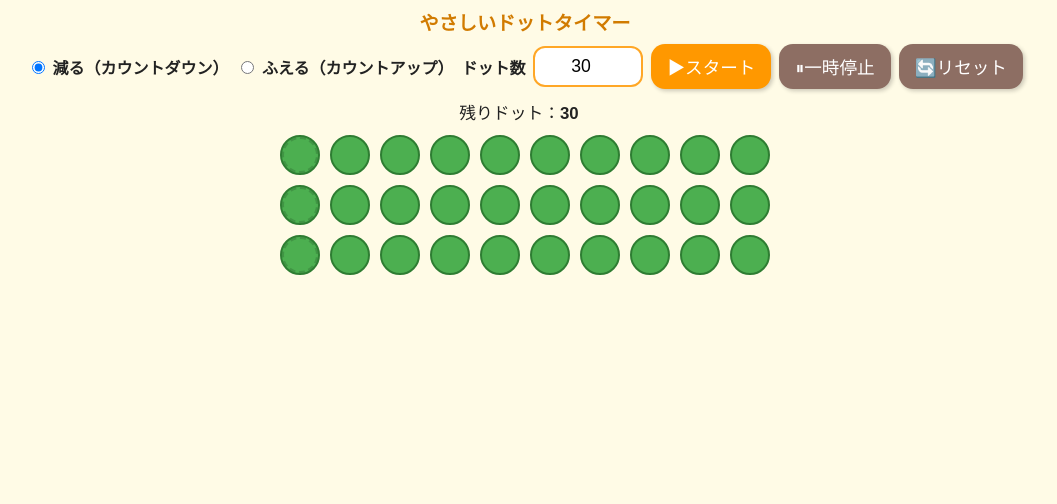
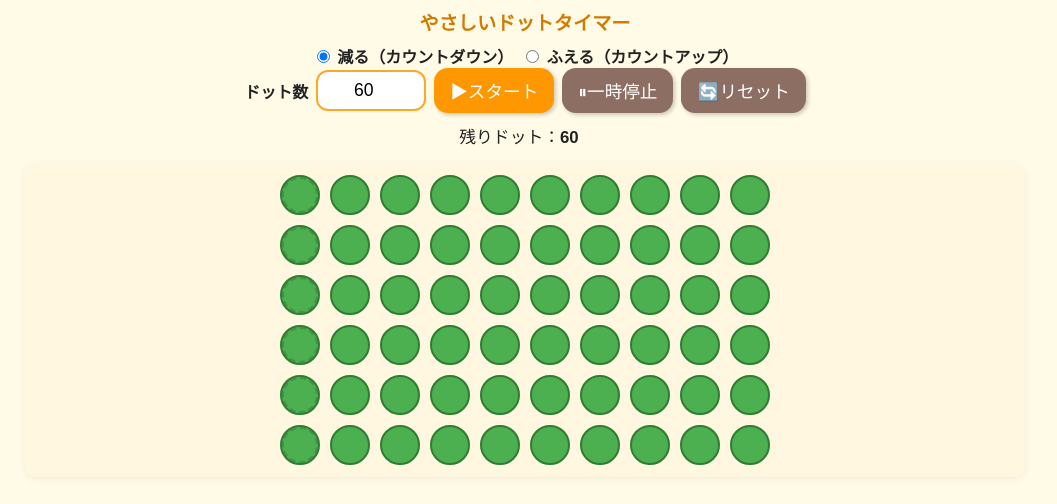
Before and after one commit to tkk-fk/dotto-timer, a plain HTML site: page index.html in a window 1280 px wide. Shown: the whole page, without its empty margins (115-1172 px from the left). Drawn offline with Linux system fonts and the light colour scheme.

Commit message:
Update index.html

```diff
--- a/index.html
+++ b/index.html
@@ -3,30 +3,22 @@
 <head>
   <meta charset="utf-8" />
   <meta name="viewport" content="width=device-width,initial-scale=1,viewport-fit=cover" />
-  <title>やさしいドットタイマー（一画面フィット）</title>
+  <title>やさしいドットタイマー（オートスクロール）</title>
   <style>
-    :root{
-      --dot-size: 40;   /* 基準ドット(px) - 実サイズはscaleで調整 */
-      --gap: 10;        /* 基準すき間(px) */
-      --scale: 1;       /* 自動計算した拡大縮小率 */
-    }
+    :root{ --dot-size:40px; --gap:10px; }
     *{ box-sizing:border-box }
     html,body{ height:100%; }
     body{
       margin:0;
       font-family:"Rounded Mplus 1c","Hiragino Maru Gothic ProN",sans-serif;
       background:#fffbe6; color:#222;
-      overflow:hidden; /* スクロールさせない */
+      /* ← スクロールOKに */
+      overflow:auto;
+      padding: calc(env(safe-area-inset-top) + 8px) 12px calc(env(safe-area-inset-bottom) + 8px);
     }
-    .app{
-      min-height:100svh; /* アドレスバー高さ変動に強い */
-      display:flex; flex-direction:column;
-      padding: calc(env(safe-area-inset-top) + 8px) 12px calc(env(safe-area-inset-bottom) + 8px);
-      gap:8px;
-    }
-    h1{ font-size:1.2rem; margin:0; color:#d17b00; text-align:center }
-    .topBar{ display:flex; flex-wrap:wrap; gap:8px; justify-content:center; align-items:center }
-    label{ font-weight:600; }
+    h1{ font-size:1.2rem; margin:0 0 8px; color:#d17b00; text-align:center }
+    .bar{ display:flex; flex-wrap:wrap; gap:8px; justify-content:center; align-items:center }
+    label{ font-weight:600 }
     input[type=number]{
       font-size:1.1rem; width:110px; padding:8px 10px; border-radius:12px;
       border:2px solid #ffa726; text-align:center; background:#fff;
@@ -36,30 +28,27 @@
       background:#ff9800; color:#fff; cursor:pointer; box-shadow:2px 2px 4px rgba(0,0,0,.2)
     }
     button.secondary{ background:#8d6e63 }
-    .statusRow{
-      display:flex; justify-content:center; gap:12px; align-items:center;
-      font-size:1.05rem; min-height:1.8em; text-align:center;
-    }
+    .status{ display:flex; justify-content:center; gap:12px; align-items:center;
+             font-size:1.05rem; min-height:1.8em; text-align:center; margin:8px 0 12px }
     .done{ font-weight:700; color:#2e7d32; }
 
-    /* グリッド領域は余り高さすべてを使い、内部をscaleでフィットさせる */
+    /* ドット領域：スクロール可能に */
     .gridWrap{
-      flex:1 1 auto;
-      display:flex; justify-content:center; align-items:flex-start;
-      overflow:hidden; /* はみ出しを見せない */
+      max-width:1000px; margin:0 auto;
+      border-radius:12px; background:#fff7df; padding:12px;
+      box-shadow: 0 2px 8px rgba(0,0,0,.06);
+      max-height: 70vh;            /* 画面の7割高さに収めて、外はページスクロール */
+      overflow:auto;               /* ← ここでスクロール可能 */
+      scroll-behavior: smooth;     /* JSのscrollIntoViewと相性◎ */
     }
     .dots{
-      --dsz: calc(var(--dot-size) * 1px);
-      --ggp: calc(var(--gap) * 1px);
       display:grid;
-      grid-template-columns: repeat(10, var(--dsz)); /* 10列固定で“10のまとまり”を守る */
-      gap: var(--ggp);
-      transform: scale(var(--scale));
-      transform-origin: top center;
-      will-change: transform;
+      grid-template-columns: repeat(10, var(--dot-size));
+      gap: var(--gap);
+      justify-content:center;
     }
     .dot{
-      width:var(--dsz); height:var(--dsz); border-radius:50%;
+      width:var(--dot-size); height:var(--dot-size); border-radius:50%;
       background:#4caf50; border:2px solid #2e7d32;
       transition:opacity .2s, background .2s, border-color .2s;
     }
@@ -67,7 +56,7 @@
     .dot:nth-child(10n+1){ outline:2px dashed rgba(0,0,0,0.15); outline-offset:-4px }
 
     @media (max-width:480px){
-      :root{ --gap: 6; } /* モバイルは隙間を少し詰める */
+      :root{ --dot-size:28px; --gap:6px }
     }
     @media (prefers-reduced-motion: reduce){
       .dot{ transition:none !important; }
@@ -75,32 +64,33 @@
   </style>
 </head>
 <body>
-  <div class="app">
   <h1>やさしいドットタイマー</h1>
 
-    <div class="topBar" role="radiogroup" aria-label="モード選択">
+  <div class="bar" role="radiogroup" aria-label="モード選択">
     <label><input type="radio" name="mode" value="down" checked> 減る（カウントダウン）</label>
     <label><input type="radio" name="mode" value="up"> ふえる（カウントアップ）</label>
+  </div>
+
+  <div class="bar">
     <label for="count">ドット数</label>
-      <input id="count" type="number" min="1" max="3600" value="30" />
+    <input id="count" type="number" min="1" max="3600" value="60" />
     <button id="start">▶スタート</button>
     <button id="pause" class="secondary">⏸一時停止</button>
     <button id="reset" class="secondary">🔄リセット</button>
   </div>
 
-    <div class="statusRow" aria-live="polite">
-      <div><span id="label">残りドット</span>：<strong id="primaryNumber">30</strong></div>
+  <div class="status" aria-live="polite">
+    <div><span id="label">残りドット</span>：<strong id="primaryNumber">60</strong></div>
     <div class="done" id="doneText"></div>
   </div>
 
   <div class="gridWrap" id="gridWrap">
     <div class="dots" id="dots" aria-label="ドット表示領域"></div>
   </div>
-  </div>
 
   <script>
     (function(){
-      const dots = document.getElementById('dots');
+      const dotsEl = document.getElementById('dots');
       const wrap = document.getElementById('gridWrap');
       const countInput = document.getElementById('count');
       const startBtn = document.getElementById('start');
@@ -111,12 +101,12 @@
       const doneEl = document.getElementById('doneText');
       const modeRadios = document.querySelectorAll('input[name="mode"]');
 
-      let total = norm(parseInt(countInput.value,10) || 30);
+      let total = clamp(parseInt(countInput.value,10) || 60);
       let mode = getMode();
       let timer = null;
       let nextIndex = (mode==='down') ? total-1 : 0;
 
-      // WebAudio（3回ビープ用）
+      // WebAudio（3回ビープ）
       let audioCtx = null;
       function ensureAudio(){
         try{
@@ -128,65 +118,61 @@
         }catch(e){}
       }
 
-      function norm(v){ return Math.max(1, Math.min(3600, v)); }
+      function clamp(v){ return Math.max(1, Math.min(3600, v)); }
       function getMode(){ return (Array.from(modeRadios).find(r=>r.checked)?.value)||'down'; }
 
       function buildDots(n){
-        dots.innerHTML = '';
+        dotsEl.innerHTML = '';
         const startHidden = (mode==='up');
         for(let i=0;i<n;i++){
           const el = document.createElement('span');
           el.className = 'dot' + (startHidden ? ' hidden' : '');
           el.setAttribute('data-index', i);
-          dots.appendChild(el);
+          dotsEl.appendChild(el);
         }
         if(mode==='down'){ labelEl.textContent='残りドット'; primaryEl.textContent=n; nextIndex=n-1; }
         else{ labelEl.textContent='経過ドット'; primaryEl.textContent=0; nextIndex=0; }
         doneEl.textContent = '';
-        fitToScreen(); // ← ここで一画面フィット
+
+        // 初期スクロール位置：次に変化するドットを見せる
+        scrollToIndex(nextIndex, {instant:true});
       }
 
-      // ■ 一画面フィット：10列固定のままグリッド全体をscaleでズーム
-      function fitToScreen(){
-        const cols = 10;
-        const rows = Math.ceil(total / cols);
-        const baseDot = parseFloat(getComputedStyle(document.documentElement).getPropertyValue('--dot-size')) || 40;
-        const baseGap = parseFloat(getComputedStyle(document.documentElement).getPropertyValue('--gap')) || 10;
-
-        const reqW = cols*baseDot + (cols-1)*baseGap;
-        const reqH = rows*baseDot + (rows-1)*baseGap;
-
-        const availW = wrap.clientWidth;
-        const availH = wrap.clientHeight;
-
-        // 1より大きく拡大はしない（見た目を破壊しないため）
-        const s = Math.min(availW/reqW, availH/reqH, 1);
-        document.documentElement.style.setProperty('--scale', String(s));
+      // 進行に合わせて自動スクロール
+      function scrollToIndex(idx, {instant=false}={}){
+        const target = dotsEl.querySelector('.dot[data-index="'+idx+'"]');
+        if(!target) return;
+        // wrap（スクロールコンテナ）基準でnearestに
+        target.scrollIntoView({block:'nearest', inline:'nearest', behavior: instant?'auto':'smooth'});
       }
 
       function tick(){
         if(mode==='down'){
           if(nextIndex<0){ stopTimer(); return; }
-          const dot = dots.querySelector('.dot[data-index="'+nextIndex+'"]');
+          const dot = dotsEl.querySelector('.dot[data-index="'+nextIndex+'"]');
           if(dot) dot.classList.add('hidden');
           nextIndex--;
           const remain = Math.max(0, nextIndex+1);
           primaryEl.textContent = remain;
           if(remain===0) finish();
+          else scrollToIndex(nextIndex); // 次に変化する位置へ追従
         }else{
           if(nextIndex>=total){ stopTimer(); return; }
-          const dot = dots.querySelector('.dot[data-index="'+nextIndex+'"]');
+          const dot = dotsEl.querySelector('.dot[data-index="'+nextIndex+'"]');
           if(dot) dot.classList.remove('hidden');
           nextIndex++;
           const elapsed = Math.min(total, nextIndex);
           primaryEl.textContent = elapsed;
           if(elapsed>=total) finish();
+          else scrollToIndex(nextIndex); // 次に変化する位置へ追従
         }
       }
 
       function startTimer(){
         if(timer) return;
         ensureAudio();
+        // スタート時点でも現在のターゲットへ寄せる
+        scrollToIndex(nextIndex);
         timer = setInterval(tick, 1000);
       }
       function stopTimer(){ if(timer){ clearInterval(timer); timer=null; } }
@@ -197,7 +183,7 @@
         playAlarm3();
       }
 
-      // ■ 必ず3回鳴るビープ（0.6s間隔 ×3）
+      // 0.6秒間隔 × 3回ビープ
       function playAlarm3(){
         try{
           ensureAudio();
@@ -213,20 +199,20 @@
             osc.connect(gain); gain.connect(audioCtx.destination);
             osc.start(t); osc.stop(t+0.25);
           }
-        }catch(e){ /* 無音よりマシなので無視 */ }
+        }catch(e){ /* フォールバック不要なら黙ってOK */ }
       }
 
-      // 事件
+      // 操作
       startBtn.addEventListener('click', startTimer);
       pauseBtn.addEventListener('click', stopTimer);
       resetBtn.addEventListener('click', ()=>{
         stopTimer();
-        total = norm(parseInt(countInput.value,10)||30);
+        total = clamp(parseInt(countInput.value,10)||60);
         mode = getMode();
         buildDots(total);
       });
       countInput.addEventListener('change', ()=>{
-        total = norm(parseInt(countInput.value,10)||1);
+        total = clamp(parseInt(countInput.value,10)||1);
         countInput.value = total;
         mode = getMode();
         buildDots(total);
@@ -235,9 +221,6 @@
         mode = getMode();
         buildDots(total);
       }));
-
-      window.addEventListener('resize', fitToScreen);
-      window.addEventListener('orientationchange', ()=> setTimeout(fitToScreen, 50));
       window.addEventListener('keydown', (e)=>{
         if(e.code==='Space'){ e.preventDefault(); if(timer) stopTimer(); else startTimer(); }
       });
```
Lines whose indentation alone changed are shown as unchanged.
